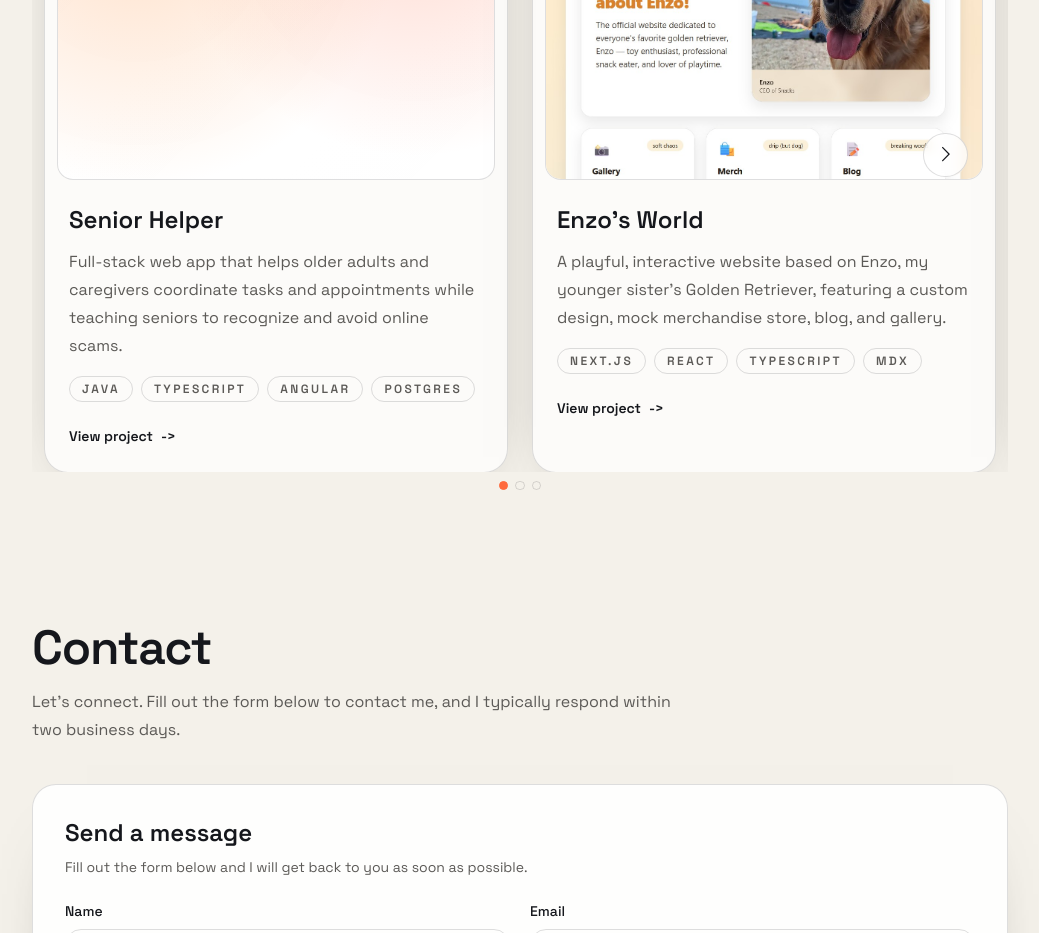
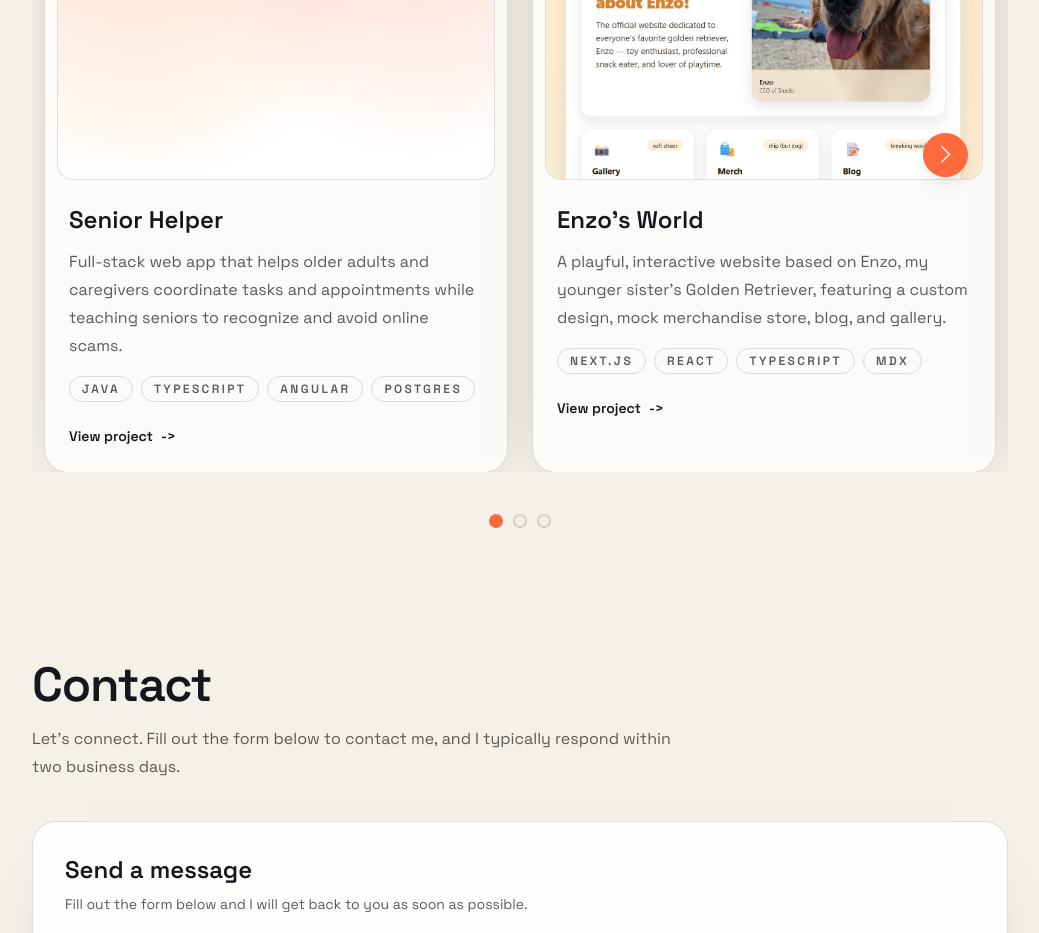
Before and after one commit to RickySerrano904/RickySerrano.dev, a Next.js app: page / in a window 1280 px wide. Shown: the part 4340-5273 px from the top of the page, without its empty margins (120-1159 px from the left). Built offline with nearby package versions, Linux system fonts and the light colour scheme.

Commit message:
style(carousel): increase dot size/spacing and change arrow color

```diff
--- a/app/components/home/ProjectsSection.tsx
+++ b/app/components/home/ProjectsSection.tsx
@@ -101,7 +101,7 @@ export default function ProjectsSection({ projects }: ProjectsSectionProps) {
             containerClass="project-carousel"
             sliderClass="pb-2"
             itemClass="px-3"
-            dotListClass="project-carousel-dots !static mt-6"
+            dotListClass="project-carousel-dots"
           >
             {projects.map((project) => (
               <div key={project.slug} className="h-full">
--- a/app/globals.css
+++ b/app/globals.css
@@ -184,34 +184,53 @@ a {
   text-decoration: none;
 }
 
-.react-multiple-carousel__arrow {
-  background: var(--panel) !important;
-  border: 1px solid var(--border) !important;
+.project-carousel .react-multiple-carousel__arrow {
+  background: var(--accent) !important;
+  border: 1px solid var(--accent) !important;
   min-width: 2.8rem !important;
   min-height: 2.8rem !important;
+  box-shadow: 0 10px 24px -16px rgba(10, 12, 16, 0.85);
   backdrop-filter: blur(6px);
+  transition:
+    /* transform 160ms ease, */
+    box-shadow 160ms ease,
+    background-color 160ms ease,
+    border-color 160ms ease;
 }
 
-.react-multiple-carousel__arrow:hover {
-  background: var(--panel-strong) !important;
+.project-carousel .react-multiple-carousel__arrow:hover {
+  background: var(--fg) !important;
+  border-color: var(--fg) !important;
+  /* transform: translateY(-1px) scale(1.06) !important; */
+  box-shadow: 0 18px 30px -16px rgba(10, 12, 16, 0.95) !important;
 }
 
-.react-multiple-carousel__arrow::before {
-  color: var(--fg) !important;
-  font-size: 1.05rem !important;
+.project-carousel .react-multiple-carousel__arrow::before {
+  color: #fff !important;
+  font-size: 1.2rem !important;
+}
+
+.project-carousel .react-multiple-carousel__arrow:hover::before {
+  color: var(--accent) !important;
 }
 
 .project-carousel-dots .react-multi-carousel-dot button {
-  width: 0.58rem;
-  height: 0.58rem;
-  border: 1px solid var(--border);
-  background: transparent;
-  margin-inline: 0.22rem;
+  width: 0.9rem !important;
+  height: 0.9rem !important;
+  border: 2px solid var(--border) !important;
+  background: transparent !important;
+  margin-inline: 0.3rem !important;
 }
 
 .project-carousel-dots .react-multi-carousel-dot--active button {
-  background: var(--accent);
-  border-color: var(--accent);
+  background: var(--accent) !important;
+  border-color: var(--accent) !important;
+}
+
+.project-carousel-dots {
+  position: static !important;
+  margin-top: 2rem !important;
+  padding-top: 0.3rem !important;
 }
 
 .project-carousel .react-multi-carousel-track {
```
